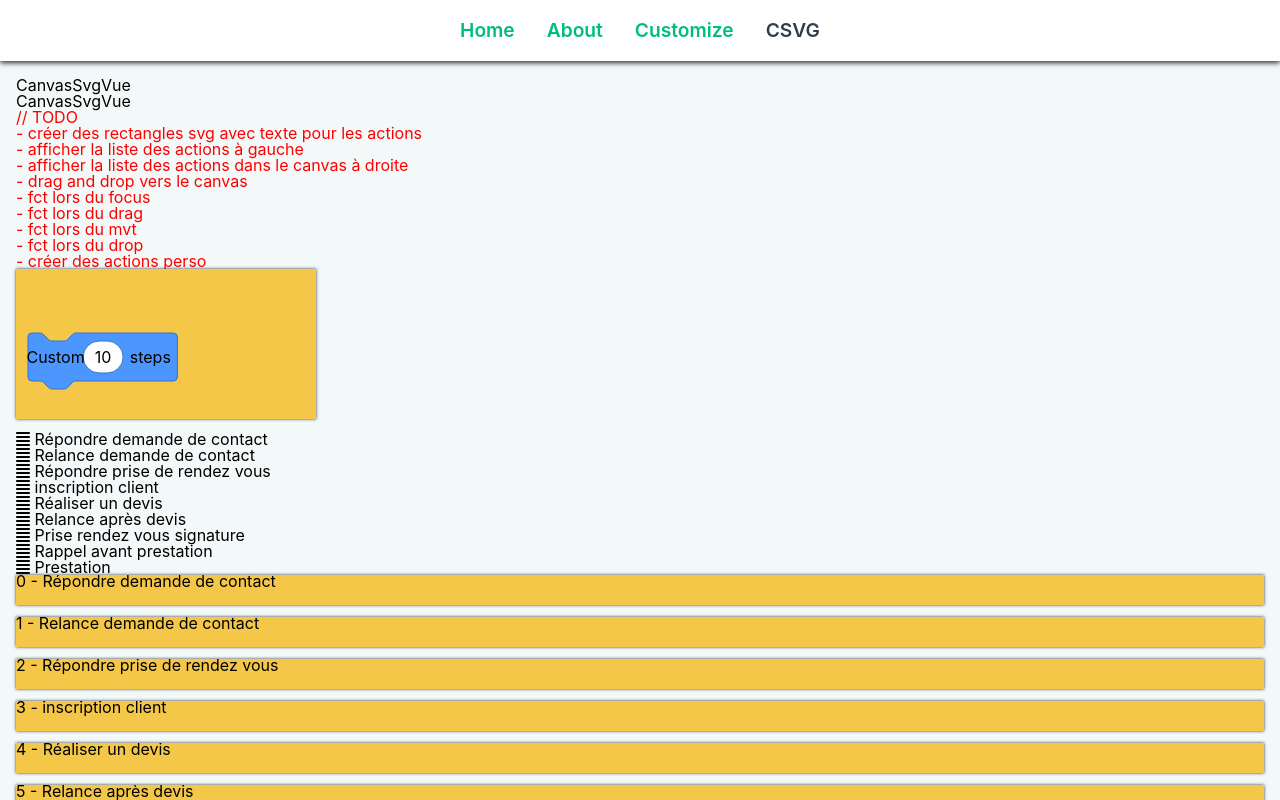
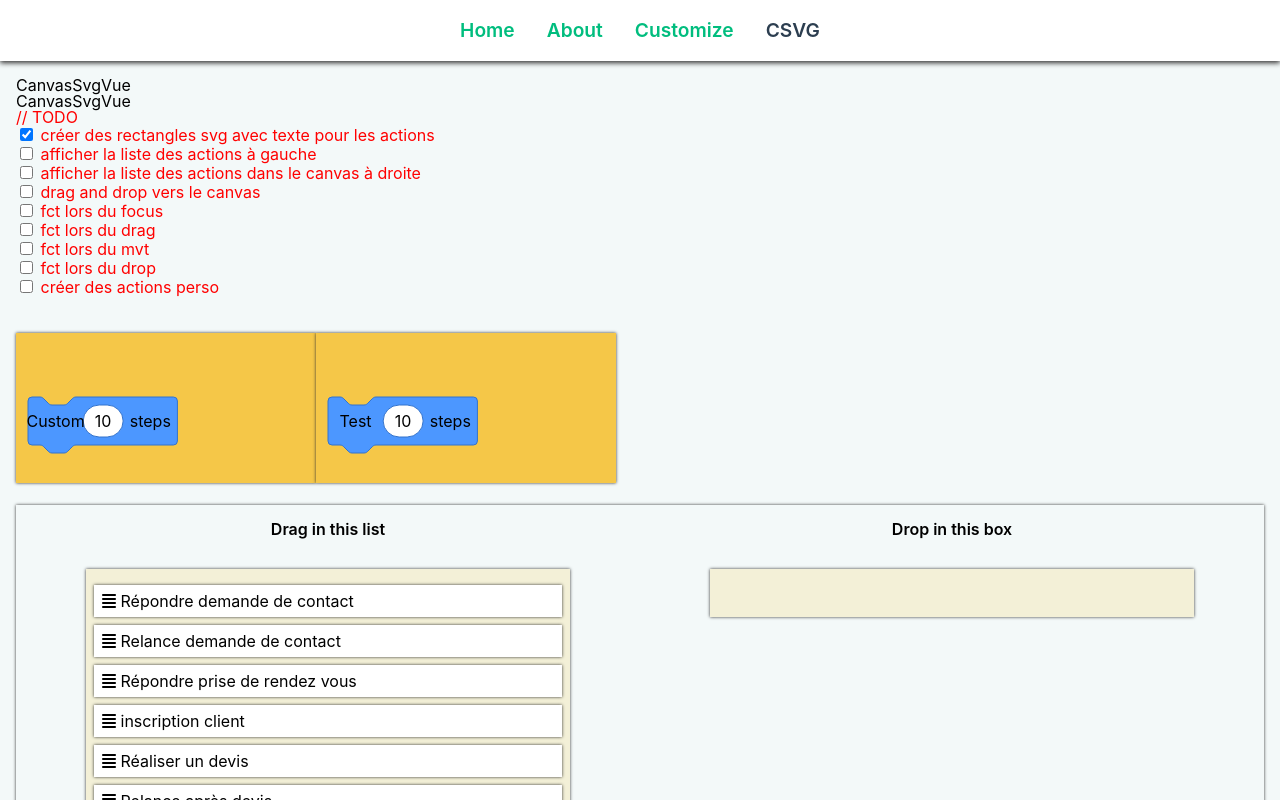
Before and after one commit to Christophe-Desmarres/custom-page, a Vue app in the folder custom-page/: page /test in a window 1280 px wide. Shown: the top 800 px of the page. Built offline with nearby package versions, Linux system fonts and the light colour scheme.

Commit message:
add drop zone svg

```diff
--- a/custom-page/src/views/CanvasSvgView.vue
+++ b/custom-page/src/views/CanvasSvgView.vue
@@ -3,20 +3,27 @@
         <h1>CanvasSvgVue</h1>
         <p>CanvasSvgVue</p>
 
-      <ul style="color: red;">// TODO
-        <li>- créer des rectangles svg avec texte pour les actions</li>
-        <li>- afficher la liste des actions à gauche</li>
-        <li>- afficher la liste des actions dans le canvas à droite</li>
-        <li>- drag and drop vers le canvas</li>
-        <li>- fct lors du focus</li>
-        <li>- fct lors du drag</li>
-        <li>- fct lors du mvt</li>
-        <li>- fct lors du drop</li>
-        <li>- créer des actions perso</li>
+      <ul style="color: red;marginBottom:2rem;">// TODO
+        <li><input type="checkbox" checked> créer des rectangles svg avec texte pour les actions</li>
+        <li><input type="checkbox"> afficher la liste des actions à gauche</li>
+        <li><input type="checkbox"> afficher la liste des actions dans le canvas à droite</li>
+        <li><input type="checkbox"> drag and drop vers le canvas</li>
+        <li><input type="checkbox"> fct lors du focus</li>
+        <li><input type="checkbox"> fct lors du drag</li>
+        <li><input type="checkbox"> fct lors du mvt</li>
+        <li><input type="checkbox"> fct lors du drop</li>
+        <li><input type="checkbox"> créer des actions perso</li>
       </ul>
 
       <custom-block msg="Custom" />
+      <custom-block msg="Test" />
 
+
+      <div class="dragdrop-zone">
+
+
+        <div class="zone">
+      <p class="drop-title">Drag in this list</p>
 
         <draggable
               class="list-group drop-zone action-zone"
@@ -32,22 +39,27 @@
                 </template>
             </draggable>
 
+          </div>
+            <div class="zone">
+
+            <p class="drop-title">Drop in this box</p>
 
         <draggable
               tag="ul"
               item-key="id"
-              v-model="items"
-              class="velse list-group drop-zone receive-zone"
+              v-model="list"
+              class="velse svg-zone list-group drop-zone receive-zone"
               v-bind="dragOptions"
               @start="isDragging = true"
               @end="isDragging = false"
               >
+
                 <template #item="{element, index}">
                   <li>
                   <svg height="30" width="auto">
                     <text
-                      y="12"
-                      x="0"
+                      y="20"
+                      x="10"
                       >
                       {{ index }} - {{ element.title }}
                     </text>
@@ -56,6 +68,8 @@
                 </template>
 
               </draggable>
+            </div>
+              </div>
 
               <!-- <draggable-element /> -->
 
@@ -88,7 +102,7 @@ export default {
         items: dbData.items,
         prestations: dbData.prestations,
         workflows: dbData.workflows,
-        list: this.items,
+        list: '',
 
         }
     },
@@ -121,19 +135,79 @@ export default {
 
 <style scoped>
 
+.dragdrop-zone{
+  width: 100%;
+  box-shadow: 0 0 3px #333;
+  margin: 1rem 0;
+  display: flex;
+  user-select: none;
+}
+
+.zone{
+  width: 50%;
+  display: flex;
+  flex-direction: column;
+  align-items: center;
+}
+.action-zone{
+  width: 75%;
+  background-color: #f5c74830;
+  box-shadow: 0 0 3px #333;
+  margin: 1rem 0;
+  padding: 0.5rem;
+  position: relative;
+}
+.action-zone li{
+  list-style: none;
+  margin: 0.5rem 0;
+  padding: 0.5rem;
+  background-color: #fff;
+  box-shadow: 0 0 3px #333;
+  cursor: grab;
+}
 .canvas-zone{
-  width: 100%;
-  /* background-color: #f5c748; */
+  width: 50%;
+  background-color: #f5c748;
   box-shadow: 0 0 3px #333;
   margin: 1rem 0;
   position: relative;
 }
 
+.drop-title{
+  width: 50%;
+
+  font-weight: 600;
+  text-align: center;
+  margin: 1rem 0;
+}
+.svg-zone{
+  width: 75%;
+  min-height: 2rem;
+  background-color: #f5c74830;
+  box-shadow: 0 0 3px #333;
+  margin: 1rem 0;
+  padding: 0.5rem;
+  position: relative;
+}
+
+
 svg{
   background-color: #f5c748;
   box-shadow: 0 0 3px #333;
-  margin-bottom: 10px;
+  margin: 0.3rem 0;
   height: fit-content;
 }
 
+svg:hover{
+  cursor: grab;
+}
+
+svg:active{
+  cursor: grabbing;
+}
+
+svg:focus{
+  cursor: grabbing;
+}
+
 </style>
```
